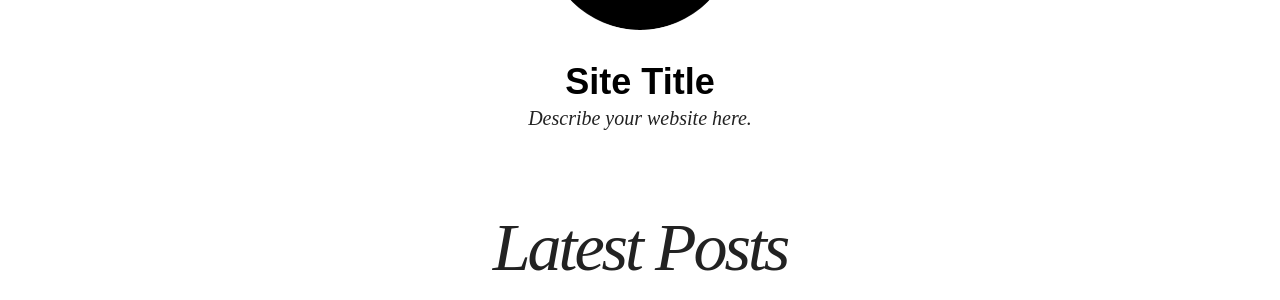
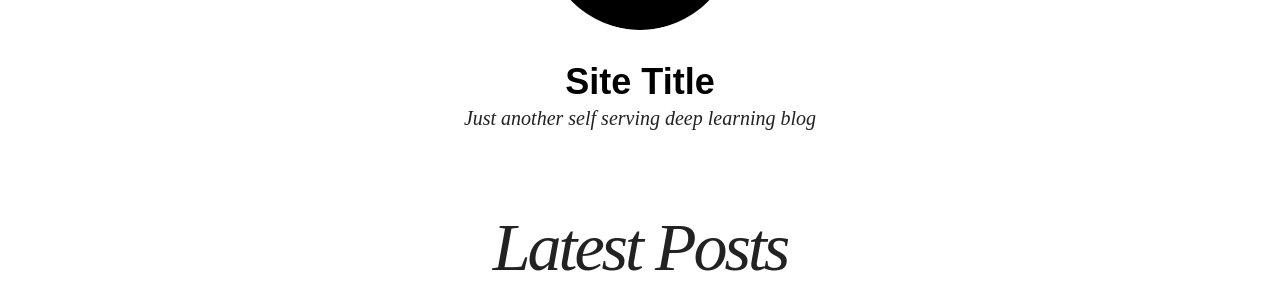
Before and after one commit to sorenbouma/sorenbouma.github.io, a Jekyll site: the page built from index.html, in a window 1280 px wide. Shown: the part 265-565 px from the top of the page. Built offline with Jekyll 4.4.1, drawn with Linux system fonts in a browser that asks for light colours; nearby versions of some CDN libraries.

Commit message:
Update _config.yml

```diff
--- a/_config.yml
+++ b/_config.yml
@@ -2,10 +2,10 @@
 
 title: Site Title
 locale: en_US
-description: Describe your website here.
+description: Just another self serving deep learning blog
 logo: site-logo.png
 search: true
-url: http://localhost:4000
+url: http://sorenbouma.github.io
 
 # Jekyll configuration
 
```
